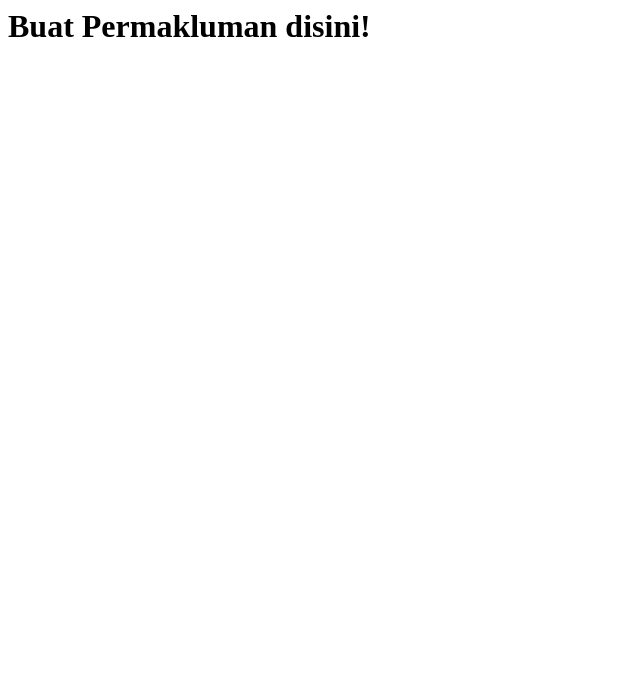
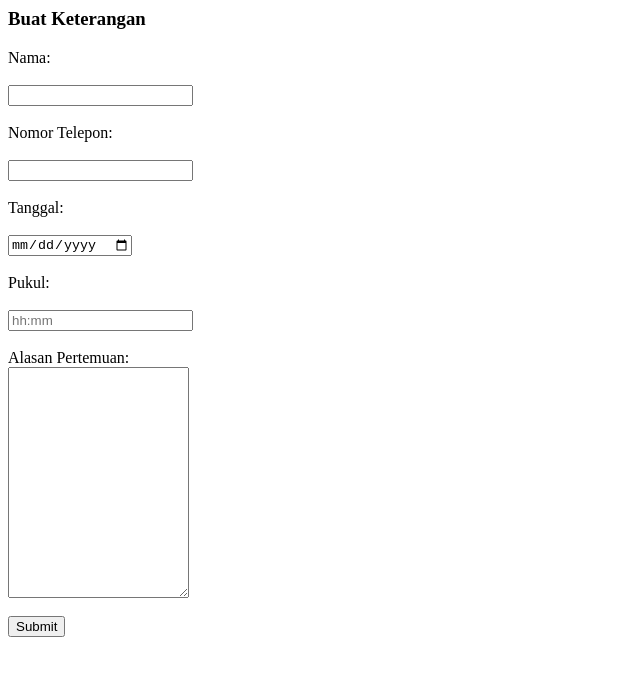
Before and after one commit to dewanggaarya12/Pemrograman-Visual-Pertemuan-1, an Electron app: page create.html in a window 1280 px wide. Shown: the whole page, without its empty margins (0-640 px from the left). Drawn offline with Linux system fonts and the light colour scheme.

Commit message:
Pertemuan 3 / Video 3

```diff
--- a/create.html
+++ b/create.html
@@ -3,6 +3,50 @@
     </head>
 
     <body>
-        <h1>Buat Permakluman disini!</h1>
+        <h3>Buat Keterangan</h3>
+        <form id="form">
+            <label for="name">Nama: </label>  <br /> <br />
+            <input type="text" name="name" required>
+
+            <br /> <br />
+
+            <label for="phone_number">Nomor Telepon: </label>  <br /> <br />
+            <input type="number" name="phone_number" required>
+
+            <br /> <br />
+
+            <label for="date">Tanggal: </label>  <br /> <br />
+            <input type="date" name="date" placeholder="DD-MM-YYYY" required>
+
+            <br /> <br />
+
+            <label for="hour">Pukul: </label> <br /> <br />
+            <input type="text" name="hour" placeholder="hh:mm" required>
+
+            <br /> <br />
+
+            <label for="symptoms">Alasan Pertemuan: </label><br />
+            <textarea type="text" name="symptoms" cols="20" rows="15"></textarea> <br /> <br />
+            <input type="Submit"/>
+        </form>
+
+        <script>
+            const electron = require("electron");
+            const {ipcRenderer} = electron;
+
+            const form = document.getElementById("form");
+            const elements = {};
+
+            form.addEventListener("submit", event => {
+                event.preventDefault();
+
+                for (let i = 0; i < form.elements.length; i++) {
+                    if (form.elements[i].type !== "submit"){
+                        elements[form.elements[i].name] = form.elements[i].value;
+                    }
+                }
+                ipcRenderer.send("appointment:create", elements);
+            });
+        </script>
     </body>
 </html>
--- a/index.js
+++ b/index.js
@@ -58,6 +58,9 @@ const createWindowCreator = () => {
     createWindow.on("closed", () => (createWindow = null));
 };
 
+ipcMain.on("appointment:create", (event, appointment) => {
+    console.log(appointment);
+});
 
 //Pembuatan list Menu
 const menuTemplate =[{
```
